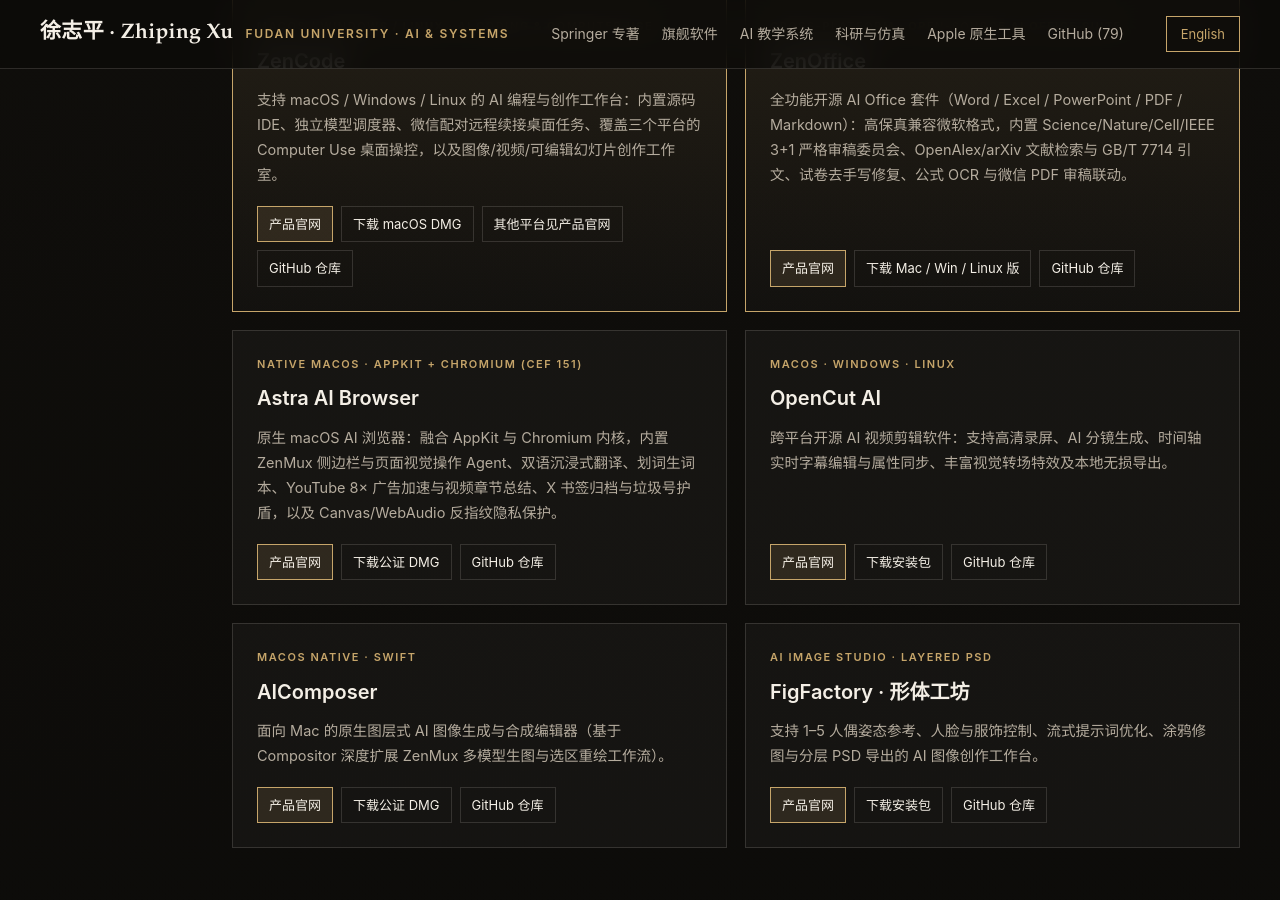
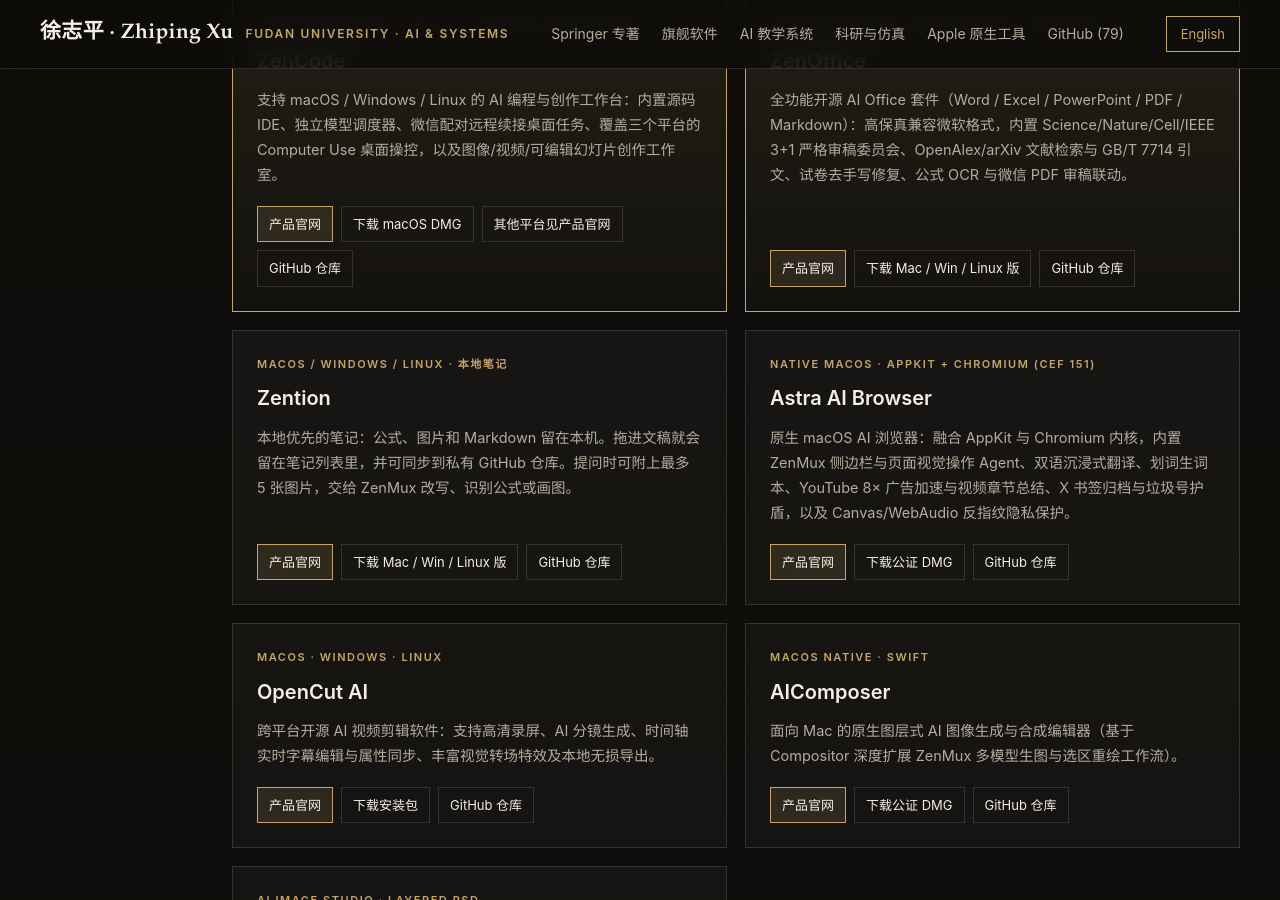
Before and after one commit to bennix/bennix.github.io, a Jekyll site: the page built from index.html, in a window 1280 px wide and 900 px high, scrolled down 1921 px. Built offline with Jekyll 4.4.1, drawn with Linux system fonts in a browser that asks for light colours; the list of posts is cut into pages by our own code.

Commit message:
Add Zention to the ZenMux flagship products.
The local notes app shares the same foundation and now has a homepage entry, download link, and English translation.

Co-authored-by: Cursor <cursoragent@cursor.com>

```diff
--- a/index.html
+++ b/index.html
@@ -375,6 +375,7 @@ layout: null
           <a class="primary" href="https://link.springer.com/book/10.1007/979-8-8688-3144-7#overview" target="_blank" rel="noopener" data-i18n="hero.ctaBook">阅读 Springer / Apress 2026 英文专著</a>
           <a href="https://bennix.github.io/ZenMuxDev/" data-i18n="hero.ctaZencode">ZenCode（macOS / Windows / Linux）</a>
           <a href="https://bennix.github.io/GenZenMuxAIOffice/" data-i18n="hero.ctaZenoffice">ZenOffice 开源 AI 办公套件</a>
+          <a href="https://bennix.github.io/Zention/" data-i18n="hero.ctaZention">Zention 本地笔记</a>
           <a href="https://github.com/bennix?tab=repositories" data-i18n="hero.ctaRepos">浏览全部开源仓库</a>
         </div>
         <div class="stats">
@@ -472,6 +473,21 @@ layout: null
                   <a class="cta" href="https://bennix.github.io/GenZenMuxAIOffice/" data-i18n="common.website">产品官网</a>
                   <a href="https://github.com/bennix/GenZenMuxAIOffice/releases/latest" data-i18n="common.downloadAll">下载 Mac / Win / Linux 版</a>
                   <a href="https://github.com/bennix/GenZenMuxAIOffice" data-i18n="common.repo">GitHub 仓库</a>
+                </div>
+              </article>
+
+              <article class="card">
+                <div>
+                  <span class="card-eyebrow" data-i18n="flag.zention.eyebrow">macOS / Windows / Linux · 本地笔记</span>
+                  <h3>Zention</h3>
+                  <p data-i18n="flag.zention.desc">
+                    本地优先的笔记：公式、图片和 Markdown 留在本机。拖进文稿就会留在笔记列表里，并可同步到私有 GitHub 仓库。提问时可附上最多 5 张图片，交给 ZenMux 改写、识别公式或画图。
+                  </p>
+                </div>
+                <div class="card-links">
+                  <a class="cta" href="https://bennix.github.io/Zention/" data-i18n="common.website">产品官网</a>
+                  <a href="https://github.com/bennix/Zention/releases/latest" data-i18n="common.downloadAll">下载 Mac / Win / Linux 版</a>
+                  <a href="https://github.com/bennix/Zention" data-i18n="common.repo">GitHub 仓库</a>
                 </div>
               </article>
 
@@ -870,7 +886,8 @@ layout: null
           <a href="https://link.springer.com/book/10.1007/979-8-8688-3144-7#overview">Springer Book</a> ·
           <a href="https://github.com/bennix">GitHub @bennix</a> ·
           <a href="https://bennix.github.io/ZenMuxDev/">ZenCode</a> ·
-          <a href="https://bennix.github.io/GenZenMuxAIOffice/">ZenOffice</a>
+          <a href="https://bennix.github.io/GenZenMuxAIOffice/">ZenOffice</a> ·
+          <a href="https://bennix.github.io/Zention/">Zention</a>
         </div>
       </div>
     </footer>
@@ -895,6 +912,7 @@ layout: null
             "hero.foundationText": "从 ZenMux 模型路由、本地凭证管理，到多智能体工作流，几款旗舰产品沿着同一套底座展开，分别服务不同的工作场景。模型可以换，工具各有所长，把选择权和工作流掌握在自己手里。",
             "hero.ctaZencode": "ZenCode（macOS / Windows / Linux）",
             "hero.ctaZenoffice": "ZenOffice 开源 AI 办公套件",
+            "hero.ctaZention": "Zention 本地笔记",
             "hero.ctaRepos": "浏览全部开源仓库",
             "stat.book": "2026 英文独著《General World Models》正式出版",
             "stat.repos": "开源软件、学科 AI 助教与科研仿真仓库",
@@ -917,6 +935,8 @@ layout: null
             "flag.zencode.desc": "支持 macOS / Windows / Linux 的 AI 编程与创作工作台：内置源码 IDE、独立模型调度器、微信配对远程续接桌面任务、覆盖三个平台的 Computer Use 桌面操控，以及图像/视频/可编辑幻灯片创作工作室。",
             "flag.zenoffice.eyebrow": "跨平台 · 全功能开源 AI Office 套件",
             "flag.zenoffice.desc": "全功能开源 AI Office 套件（Word / Excel / PowerPoint / PDF / Markdown）：高保真兼容微软格式，内置 Science/Nature/Cell/IEEE 3+1 严格审稿委员会、OpenAlex/arXiv 文献检索与 GB/T 7714 引文、试卷去手写修复、公式 OCR 与微信 PDF 审稿联动。",
+            "flag.zention.eyebrow": "macOS / Windows / Linux · 本地笔记",
+            "flag.zention.desc": "本地优先的笔记：公式、图片和 Markdown 留在本机。拖进文稿就会留在笔记列表里，并可同步到私有 GitHub 仓库。提问时可附上最多 5 张图片，交给 ZenMux 改写、识别公式或画图。",
             "flag.astra.eyebrow": "macOS 原生 · AppKit + Chromium (CEF 151)",
             "flag.astra.desc": "原生 macOS AI 浏览器：融合 AppKit 与 Chromium 内核，内置 ZenMux 侧边栏与页面视觉操作 Agent、双语沉浸式翻译、划词生词本、YouTube 8× 广告加速与视频章节总结、X 书签归档与垃圾号护盾，以及 Canvas/WebAudio 反指纹隐私保护。",
             "flag.opencut.eyebrow": "macOS · Windows · Linux",
@@ -999,6 +1019,7 @@ layout: null
             "hero.foundationText": "From ZenMux model routing and local credential management to multi-agent workflows, several flagship products build on a shared foundation to serve different kinds of work. Switch models, choose the tool that fits, and keep control of your choices and workflow.",
             "hero.ctaZencode": "ZenCode (macOS / Windows / Linux)",
             "hero.ctaZenoffice": "ZenOffice AI Suite",
+            "hero.ctaZention": "Zention Local Notes",
             "hero.ctaRepos": "Explore All 79 Repositories",
             "stat.book": "Sole author of General World Models (Apress / Springer, 2026)",
             "stat.repos": "Open-source suites, AI tutors, and research simulations",
@@ -1021,6 +1042,8 @@ layout: null
             "flag.zencode.desc": "AI coding workspace and creative studio for macOS, Windows, and Linux, with paired WeChat remote task continuation and Computer Use desktop automation across all three platforms.",
             "flag.zenoffice.eyebrow": "Cross-Platform · Open-Source AI Office Suite",
             "flag.zenoffice.desc": "Full-featured open-source AI Office suite (Word, Excel, PowerPoint, PDF & Markdown) with high-fidelity Microsoft Office format compatibility, 3+1 academic review committees (Science/Nature/Cell/IEEE), scholarly citations, scan handwriting removal, and WeChat PDF review.",
+            "flag.zention.eyebrow": "macOS / Windows / Linux · Local Notes",
+            "flag.zention.desc": "Local-first notes for formulas, images, and Markdown. A dropped document stays in the notebook and can sync to a private GitHub repository. Attach up to five images and ask ZenMux to rewrite, recognize a formula, or draw a diagram.",
             "flag.astra.eyebrow": "Native macOS · AppKit + Chromium (CEF 151)",
             "flag.astra.desc": "Native macOS AI browser combining AppKit and Chromium with ZenMux sidebar, visual page automation, bilingual immersive translation, vocabulary book, YouTube 8x ad speedup & video digest, X bookmark archive, and anti-fingerprinting.",
             "flag.opencut.eyebrow": "macOS · Windows · Linux",
```
